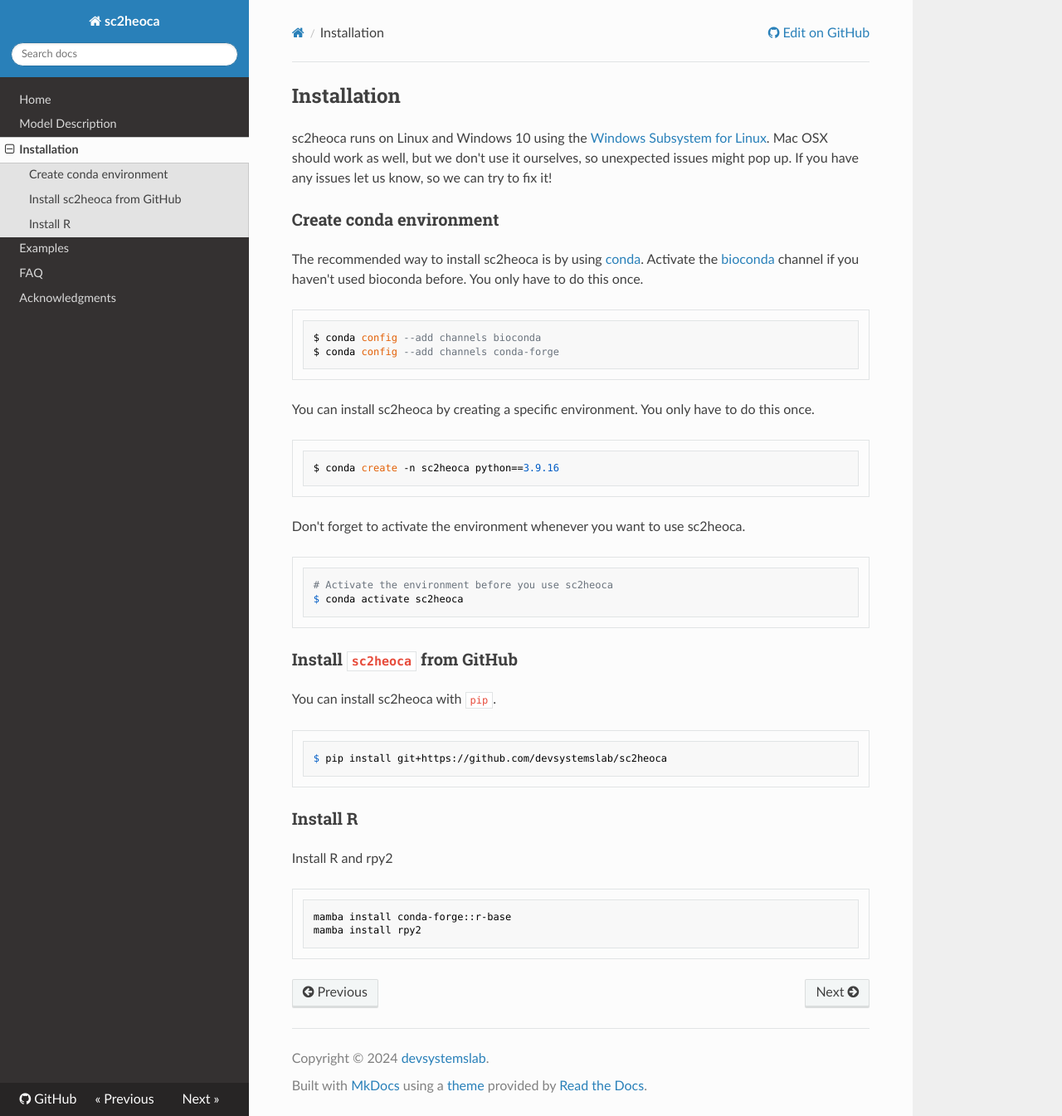
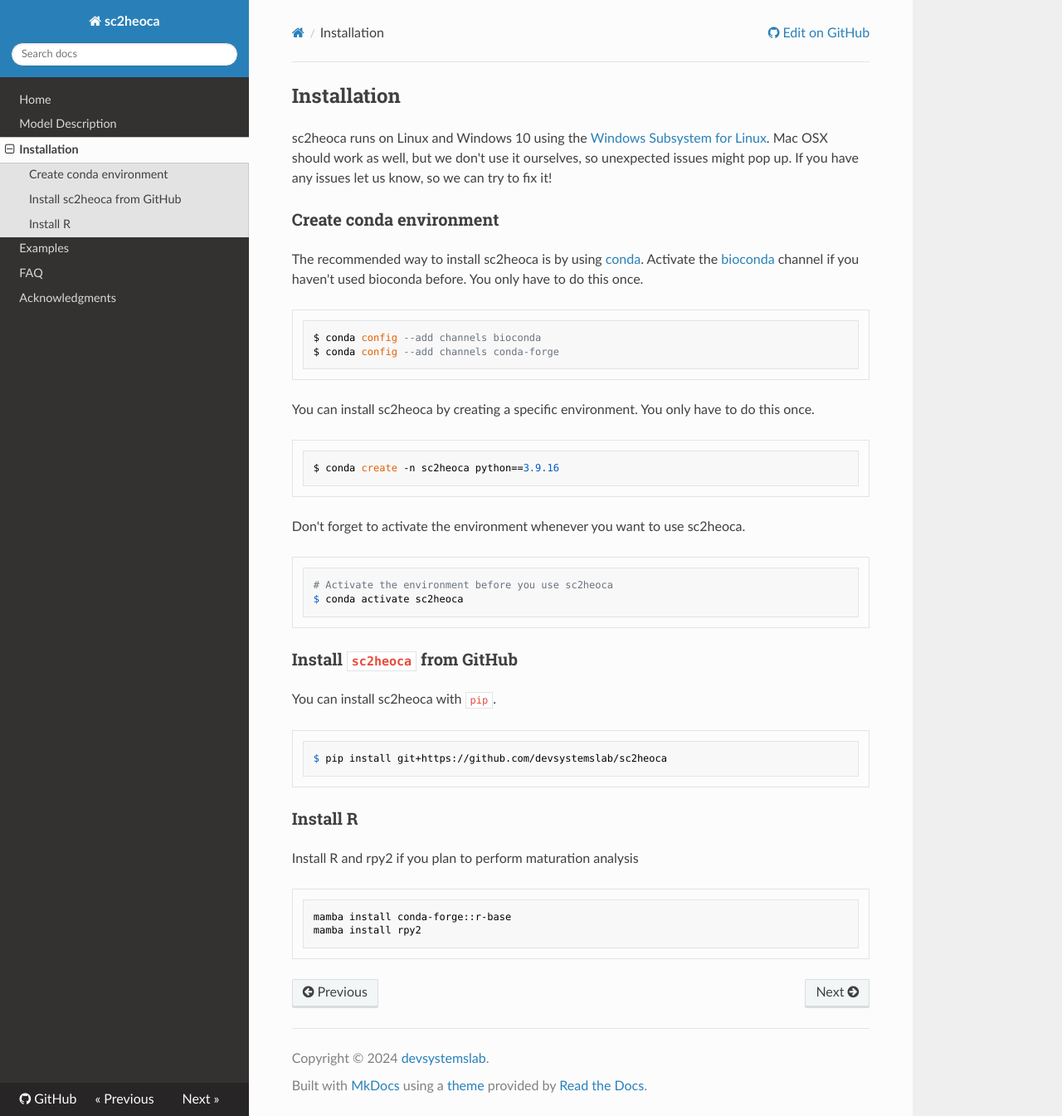
Before and after one commit to devsystemslab/sc2heoca, an MkDocs documentation site: the page built from docs/installation.md, in a window 1280 px wide and 1345 px high. Shown: the whole window at 83% size. Built offline with MkDocs 1.6.1, drawn with Linux system fonts in a browser that asks for light colours; nearby versions of some CDN libraries.

Commit message:
Update installation.md

````diff
--- a/docs/installation.md
+++ b/docs/installation.md
@@ -39,7 +39,7 @@
 
 ### Install R
 
-Install R and rpy2
+Install R and rpy2 if you plan to perform maturation analysis
 
 ``` bash
 mamba install conda-forge::r-base
````
